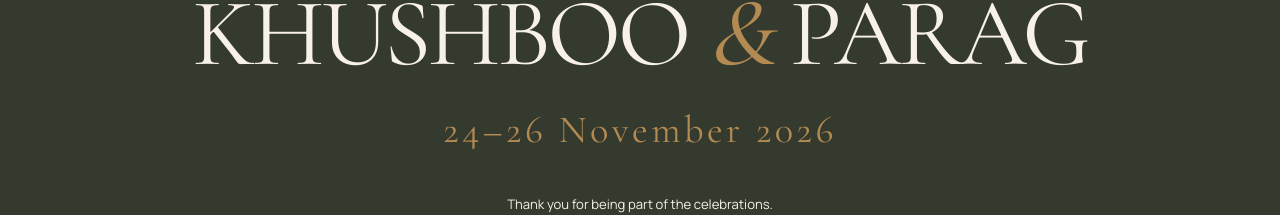
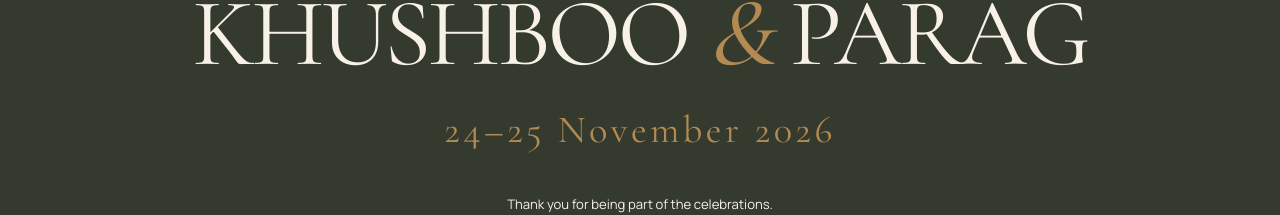
Before and after one commit to hiinoor/wedding, a Next.js app: page / in a window 1280 px wide. Shown: the part 10468-10683 px from the top of the page. Built offline with nearby package versions, Linux system fonts and the light colour scheme; no server answers.

Commit message:
Correct displayed wedding date range

```diff
--- a/src/data/wedding.ts
+++ b/src/data/wedding.ts
@@ -259,4 +259,4 @@ export const wedding = {
   ] satisfies FAQItem[],
 } as const;
 
-export const weddingDateRange = `${wedding.dates[0]}–${wedding.dates[2]} ${wedding.month} ${wedding.year}`;
+export const weddingDateRange = `${wedding.dates[0]}–${wedding.dates[1]} ${wedding.month} ${wedding.year}`;
```
